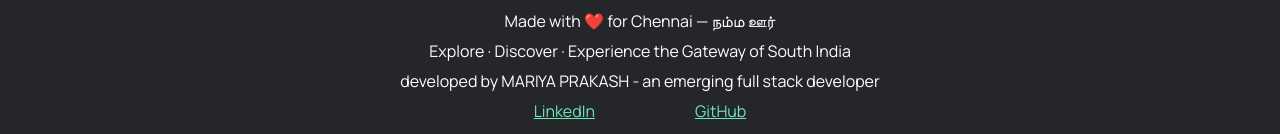
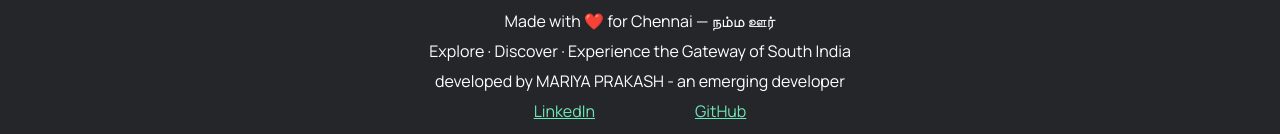
Before and after one commit to mariyaprakash-collab/explore-chennai, a React (Vite) app in the folder client/: page / in a window 1280 px wide. Shown: the part 3023-3157 px from the top of the page. Built offline with nearby package versions, Linux system fonts and the light colour scheme.

Commit message:
improved footer

```diff
--- a/client/src/Footer.jsx
+++ b/client/src/Footer.jsx
@@ -5,7 +5,7 @@ function Footer(){
         <div className="footer">
             <div>Made with ❤️ for Chennai — நம்ம ஊர்</div>
             <div>Explore · Discover · Experience the Gateway of South India</div>
-            <div>developed by MARIYA PRAKASH - an emerging full stack developer</div>
+            <div>developed by MARIYA PRAKASH - an emerging developer</div>
             <div className="links">
                 <a  href="https://www.linkedin.com/in/mariya-prakash-a-872b03413"
                     target="_blank"
--- a/client/src/home.css
+++ b/client/src/home.css
@@ -5,8 +5,12 @@
     padding:0;
     box-sizing: border-box;
     -webkit-tap-highlight-color: transparent;
+    -ms-overflow-style: none;
 }
 
+*::-webkit-scrollbar {
+    display: none;
+}
 
 .home-body{
     background-color:#16161a;
@@ -72,10 +76,11 @@
     animation:slideUp 0.6s ease-out;
     box-shadow: 0px 10px 40px  rgba(0, 0, 0, 0.5);
     border-radius: 22px;
+    transition: 0.6s;
 }
 
 .facts:hover{
-    box-shadow: 0px 4px 20px 0px rgb(255, 255, 255);
+    box-shadow: 0px 10px 40px  rgba(131, 131, 131, 0.5);
 }
 
 .facts ul{
--- a/client/src/template.css
+++ b/client/src/template.css
@@ -23,6 +23,7 @@
 
 .place{
     justify-content:space-between;
+    gap:15px;
     display:flex;
     flex-direction: column;
     background-color:#242629;
@@ -53,6 +54,7 @@
 }
 
 .location a{
+    margin-top: 10px;
     display: inline-flex;
     align-items: center;
     text-decoration:none;
```
